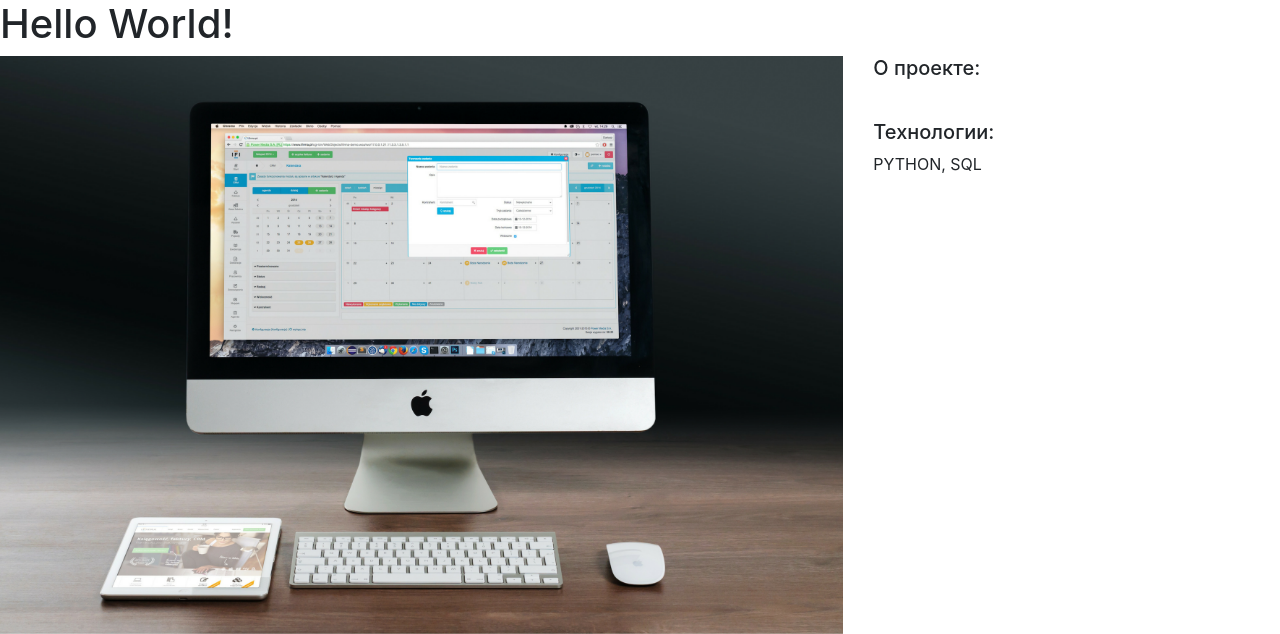
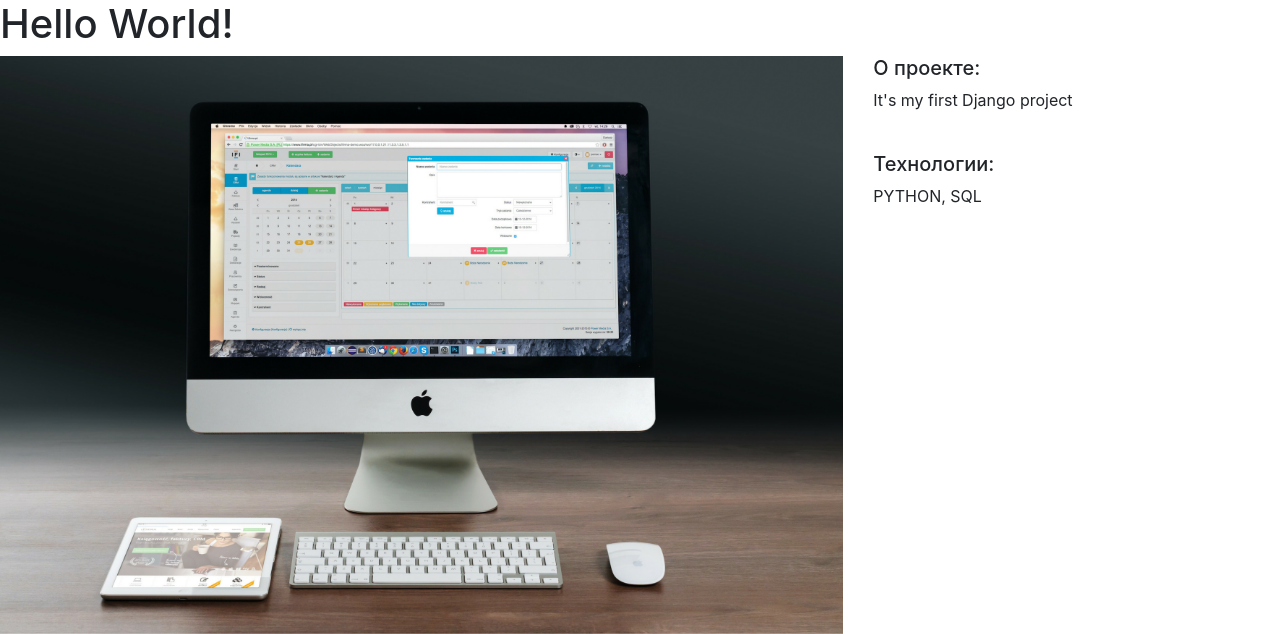
Before and after one commit to SupreLTD/Hello_Django_Ivan, a Django app: page /1/ in a window 1280 px wide. Shown: the part 56-690 px from the top of the page. Run offline with Django 4.2, Linux system fonts and the light colour scheme; data comes from the database, SQL or seed files in the repository; both versions use the stored data as it was after the commit.

Commit message:
Project app

```diff
--- a/Ivan_2022/Ivan_2022/templates/base.html
+++ b/Ivan_2022/Ivan_2022/templates/base.html
@@ -13,7 +13,7 @@
           <a class="nav-link" href="{% url 'project_index' %}">Главная</a>
         </li>
         <li class="nav-item active">
-          <a class="nav-link" href="{% url 'blog_index' %}">Блог</a>
+          <a class="nav-link" href="{% url 'project_index' %}">Блог</a>
         </li>
       </ul>
     </div>
--- a/Ivan_2022/Ivan_2022/urls.py
+++ b/Ivan_2022/Ivan_2022/urls.py
@@ -19,5 +19,5 @@ from django.urls import path, include
 urlpatterns = [
     path('admin/', admin.site.urls),
     path('', include('project.urls')),
-    path('blog/', include('project.urls')),
+    path('blog/', include('blog.urls')),
 ]
--- a/Ivan_2022/project/templates/project_detail.html
+++ b/Ivan_2022/project/templates/project_detail.html
@@ -9,7 +9,7 @@
     </div>
     <div class="col-md-4">
         <h5>О проекте:</h5>
-        <p>{{ project.descriptoin }}</p>
+        <p>{{ project.description }}</p>
         <br>
         <h5>Технологии:</h5>
         <p>{{ project.technology }}</p>
```
Also changed, not shown: Ivan_2022/db.sqlite3 (added), Ivan_2022/img/project1.png (added), Ivan_2022/img/project2.png (added), Ivan_2022/project/migrations/0001_initial.py (added), Ivan_2022/project/migrations/0002_alter_project_description.py (added), 4 other files.
